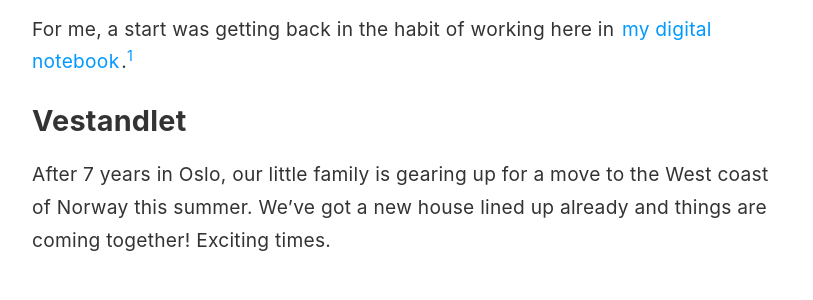
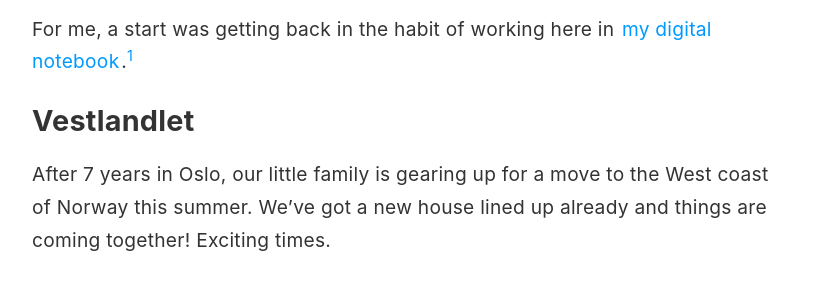
Before and after one commit to jonmccull/digital-garden, a Jekyll site: the page built from _pages/now.md, in a window 1280 px wide. Shown: the part 1423-1723 px from the top of the page, without its empty margins (230-1043 px from the left). Built offline with Jekyll 4.4.1, drawn with Linux system fonts in a browser that asks for light colours.

Commit message:
Update Now

```diff
--- a/_pages/now.md
+++ b/_pages/now.md
@@ -29,5 +29,5 @@ Fast forward to this week and I'm back in that same rabbit hole. This time, trig
 
 For me, a start was getting back in the habit of working here in <a class="internal-link" href="/">my digital notebook</a>.<input type="checkbox" id="cb1" /><label for="cb1"><sup></sup></label><span><span class="footnote-inner">Which runs on Markdown files hosted in a [GitHub repo](https://github.com/jonmccull/digital-garden). Most of the notes here are based on things I've worked on in [Logseq](https://logseq.com/) first (which uses Markdown files locally hosted on my machine, which are synced across devices using iCloud). Where these files live is the bit relevant to Sivers' post.</span></span>
 
-## Vestandlet
+## Vestlandlet
 After 7 years in Oslo, our little family is gearing up for a move to the West coast of Norway this summer. We've got a new house lined up already and things are coming together! Exciting times.
```
